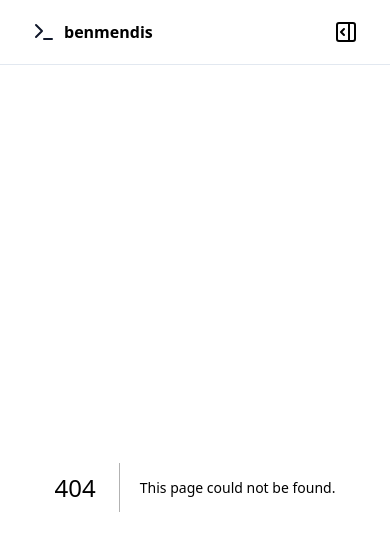
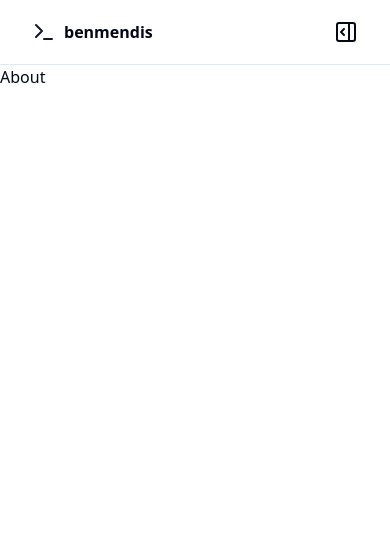
Before and after one commit to bcmendis/benmendis, a Next.js app: page /about in a window 390 px wide. Before the commit this address had no page. Shown: the top 536 px of the page. Built offline with nearby package versions, Linux system fonts and the light colour scheme.

Commit message:
Fixed Mobile sheet layout & close on click issues

```diff
--- /dev/null
+++ b/app/about/page.tsx
@@ -0,0 +1,6 @@
+
+const About = () => {
+  return <div>About</div>;
+};
+
+export default About;
--- a/components/layout/NavBar.tsx
+++ b/components/layout/NavBar.tsx
@@ -14,7 +14,7 @@
 
   return (
     <header className="sticky top-0 z-40 w-full border-b bg-background">
-      <div className="container flex h-16 justify-between items-center gap-6 md:gap-10">
+      <div className="container flex h-16 justify-between items-center md:gap-10">
         <Link href="/" className="flex items-center space-x-2">
           <Icons.logo className="h-6 w-6 text-accent-foreground" />
           <span className="inline-block font-bold">{siteConfig.name}</span>
--- a/components/layout/SiteLinks.tsx
+++ b/components/layout/SiteLinks.tsx
@@ -10,13 +10,16 @@
 import {
   Sheet,
   SheetContent,
+  SheetClose,
   SheetDescription,
   SheetHeader,
   SheetTitle,
   SheetTrigger,
 } from "@/components/ui/sheet";
 import SocialLinks from "./SocialLinks";
+import { ThemeToggleMobile } from "./theme-toggle";
 import { Separator } from "../ui/separator";
+
 
 
 interface NavItemProps {
@@ -67,15 +70,15 @@
         <SheetTrigger className="flex justify-center items-center">
           <Icons.mobileMenuOpen />
         </SheetTrigger>
-        <SheetContent className="flex h-full justify-between">
-          <div className="flex-col flex-1 justify-between">
+        <SheetContent className="flex h-full">
+          <div className="flex-col flex-1 px-6 justify-between">
             {items?.length ? (
               <nav className="w-full gap-2">
                 {items?.map(
                   (item, index) =>
                     item.href && (
+                      <SheetClose asChild key={index}>
                       <Link
-                        key={index}
                         href={item.href}
                         className={cn(
                           `flex h-12 justify-end items-center text-2xl font-medium ${
@@ -88,12 +91,15 @@
                       >
                         {item.title}
                       </Link>
+                      </SheetClose>
                     )
                 )}
               </nav>
             ) : null}
           </div>
-          <SocialLinks classname="flex w-full justify-between text-muted-foreground" />
+          <SocialLinks classname="flex px-6 w-full justify-between items-center text-muted-foreground" />
+          <Separator className="text-muted-foreground" />
+          <ThemeToggleMobile />
         </SheetContent>
       </Sheet>
     </div>
--- a/components/layout/SocialLinks.tsx
+++ b/components/layout/SocialLinks.tsx
@@ -22,8 +22,8 @@
             variant: "ghost",
           })}
         >
-          <Icons.linkedIn className="h-5 w-5 fill-current" />
-          <span className="sr-only">Twitter</span>
+          <Icons.linkedIn className="h-8 w-8 sm:h-5 sm:w-5 fill-current" />
+          <span className="sr-only">LinkedIn</span>
         </div>
       </Link>
       <Link
@@ -37,7 +37,7 @@
             variant: "ghost",
           })}
         >
-          <Icons.gitHub className="h-5 w-5" />
+          <Icons.gitHub className="h-8 w-8 sm:h-5 sm:w-5" />
           <span className="sr-only">GitHub</span>
         </div>
       </Link>
--- a/components/layout/theme-toggle.tsx
+++ b/components/layout/theme-toggle.tsx
@@ -5,6 +5,7 @@
 
 import { Button } from "@/components/ui/button"
 import { Icons } from "@/components/layout/icons"
+import { Switch } from "../ui/switch"
 
 export function ThemeToggle() {
   const { setTheme, theme } = useTheme()
@@ -21,3 +22,20 @@
     </Button>
   )
 }
+
+export function ThemeToggleMobile() {
+  const { setTheme, theme } = useTheme();
+
+  return (
+    <form className="flex px-6 justify-between items-center text-muted-foreground">
+      <Icons.moon className={`h-8 w-8 ${theme === "dark" ? "text-accent-foreground" : "text-muted-foreground"}`}/>
+      <Switch
+        id="darkMode"
+        aria-label="darkMode"
+        onCheckedChange={() => setTheme(theme === "light" ? "dark" : "light")}
+        checked={theme === "dark"}
+        className="text-accent-foreground"
+      />
+    </form>
+  );
+}
--- a/components/ui/sheet.tsx
+++ b/components/ui/sheet.tsx
@@ -37,7 +37,7 @@
 SheetOverlay.displayName = SheetPrimitive.Overlay.displayName
 
 const sheetVariants = cva(
-  "fixed z-50 gap-4 bg-background p-6 shadow-lg transition ease-in-out data-[state=open]:animate-in data-[state=closed]:animate-out data-[state=closed]:duration-300 data-[state=open]:duration-500",
+  "fixed z-50 gap-4 bg-background py-6 shadow-lg transition ease-in-out data-[state=open]:animate-in data-[state=closed]:animate-out data-[state=closed]:duration-300 data-[state=open]:duration-500",
   {
     variants: {
       side: {
@@ -70,7 +70,7 @@
       className={cn(sheetVariants({ side }), className)}
       {...props}
     >
-      <div className="flex w-full mb-5 justify-end items-end">
+      <div className="flex w-full px-6 mb-5 justify-end items-end">
         <SheetPrimitive.Close className="rounded-sm opacity-70 ring-offset-background transition-opacity hover:opacity-100 focus:outline-none focus:ring-2 focus:ring-ring focus:ring-offset-2 disabled:pointer-events-none data-[state=open]:bg-secondary">
           <PanelRightClose className="h-6 w-6" />
           <span className="sr-only">Close</span>
--- /dev/null
+++ b/components/ui/switch.tsx
@@ -0,0 +1,29 @@
+"use client"
+
+import * as React from "react"
+import * as SwitchPrimitives from "@radix-ui/react-switch"
+
+import { cn } from "@/lib/utils"
+
+const Switch = React.forwardRef<
+  React.ElementRef<typeof SwitchPrimitives.Root>,
+  React.ComponentPropsWithoutRef<typeof SwitchPrimitives.Root>
+>(({ className, ...props }, ref) => (
+  <SwitchPrimitives.Root
+    className={cn(
+      "peer inline-flex h-[24px] w-[44px] shrink-0 cursor-pointer items-center rounded-full border-2 border-transparent transition-colors focus-visible:outline-none focus-visible:ring-2 focus-visible:ring-ring focus-visible:ring-offset-2 focus-visible:ring-offset-background disabled:cursor-not-allowed disabled:opacity-50 data-[state=checked]:bg-primary data-[state=unchecked]:bg-input",
+      className
+    )}
+    {...props}
+    ref={ref}
+  >
+    <SwitchPrimitives.Thumb
+      className={cn(
+        "pointer-events-none block h-5 w-5 rounded-full bg-background shadow-lg ring-0 transition-transform data-[state=checked]:translate-x-5 data-[state=unchecked]:translate-x-0"
+      )}
+    />
+  </SwitchPrimitives.Root>
+))
+Switch.displayName = SwitchPrimitives.Root.displayName
+
+export { Switch }
--- a/package.json
+++ b/package.json
@@ -12,6 +12,7 @@
     "@radix-ui/react-dialog": "^1.0.4",
     "@radix-ui/react-separator": "^1.0.3",
     "@radix-ui/react-slot": "^1.0.2",
+    "@radix-ui/react-switch": "^1.0.3",
     "@types/node": "20.3.1",
     "@types/react": "18.2.14",
     "@types/react-dom": "18.2.6",
```
Also changed, not shown: 1 other file (tests, documents, lock files or other folders).
